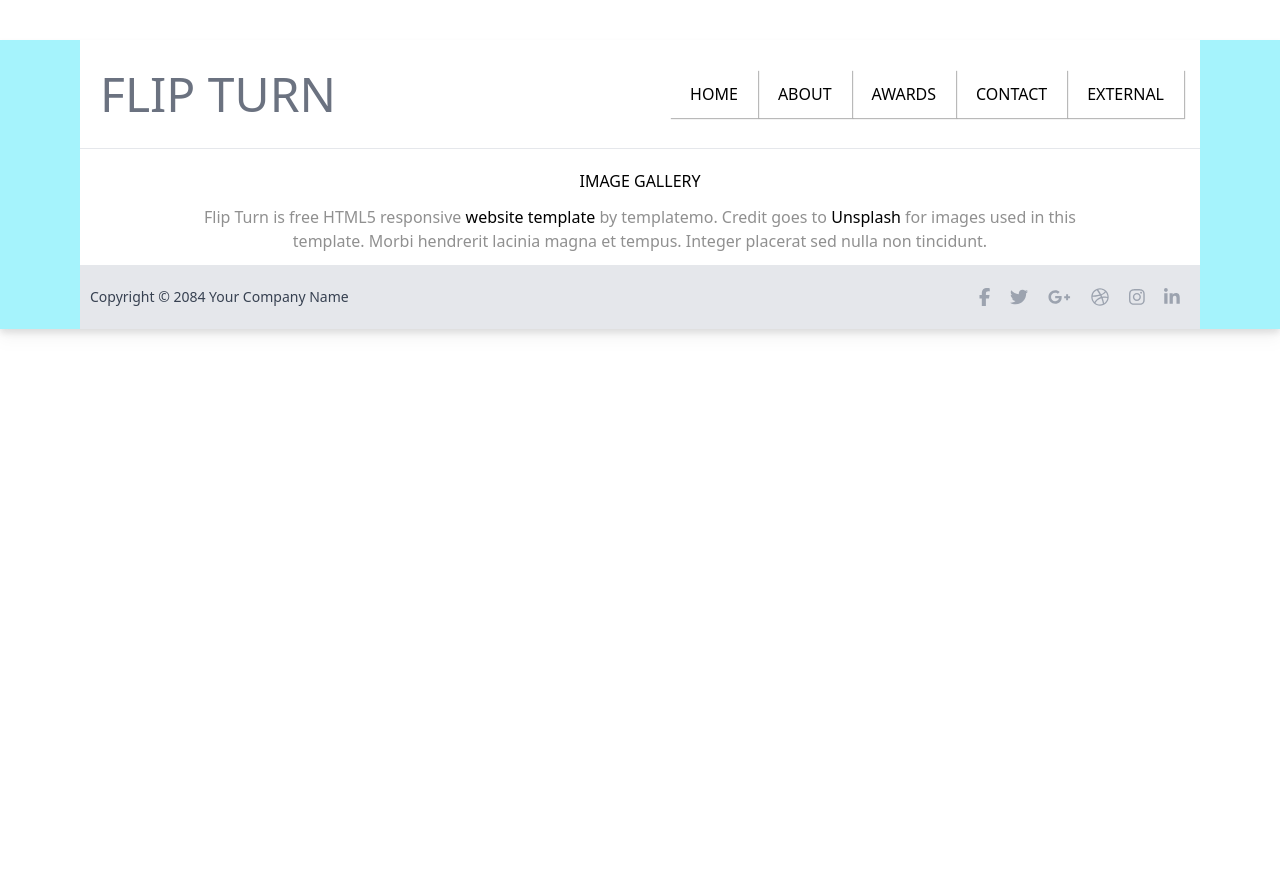
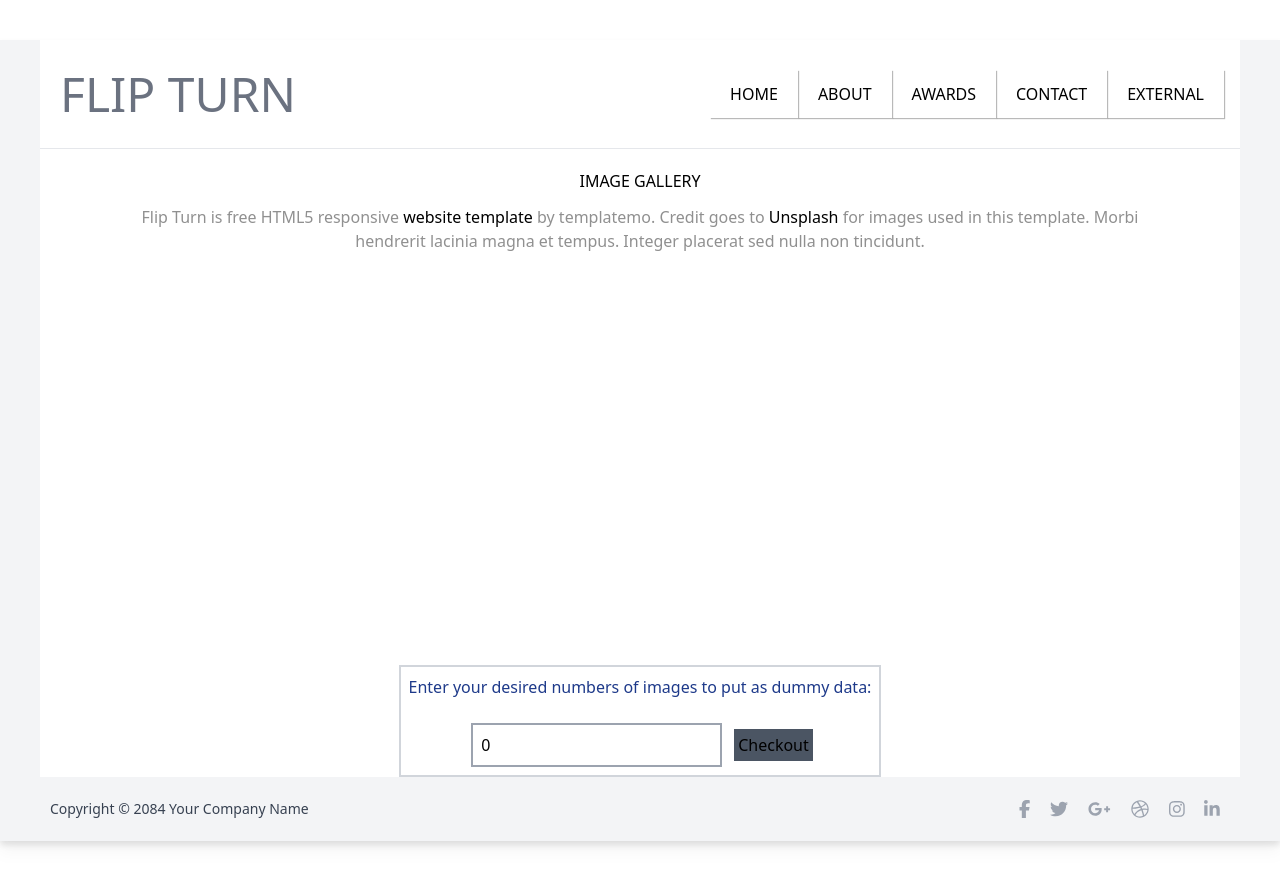
Before and after one commit to amin-bani-a/flip, a React (Create React App) app: page / in a window 1280 px wide. Before the commit the page ends 800 px from the top, so only its background shows below. Built offline with nearby package versions, Linux system fonts and the light colour scheme.

Commit message:
tweak some canges

```diff
--- a/public/index.html
+++ b/public/index.html
@@ -19,14 +19,7 @@
       name="description"
       content="Web site created using create-react-app"
     />
-    <!--
-      manifest.json provides metadata used when your web app is installed on a
-      user's mobile device or desktop. See https://developers.google.com/web/fundamentals/web-app-manifest/
-    -->
-    <link
-      rel="manifest"
-      href="%PUBLIC_URL%/manifest.json"
-    />
+
     <!--
       Notice the use of %PUBLIC_URL% in the tags above.
       It will be replaced with the URL of the `public` folder during the build.
--- a/src/App.js
+++ b/src/App.js
@@ -3,7 +3,7 @@ import Layout from './components/Layout';
 
 function App() {
   return (
-    <div className="App">
+    <div className="App bg-gray-400">
       <Layout />
     </div>
   );
--- a/src/components/Card.jsx
+++ b/src/components/Card.jsx
@@ -1,37 +1,13 @@
 import React, { useEffect, useState } from 'react';
 
 function Card(props) {
-    const MyComponent = () => {
-        const [data, setData] = useState(null);
+    return (
+        <div className='p-1 m-2 bg-gray-300 cursor-pointer hover:transform hover:scale-110 transition duration-200 ease-in-out'>
+            <img src={ props.imageSrc } />
+        </div>
 
-        useEffect(() => {
-            const fetchData = async () => {
-                try {
-                    const response = await fetch('https://image.dummyjson.c/200x100');
-                    const json = await response.json();
-                    setData(json);
-                } catch (error) {
-                    console.log('Error fetching data:', error);
-                }
-            };
+    );
+};
 
-            fetchData();
-        }, []);
-
-        return (
-            <div>
-                { data ? (
-                    <ul>
-                        { data.map((item) => (
-                            <li key={ item.id }>{ item.name }</li>
-                        )) }
-                    </ul>
-                ) : (
-                    <p>Loading data...</p>
-                ) }
-            </div>
-        );
-    };
-}
 
 export default Card;
--- /dev/null
+++ b/src/components/CreateData.jsx
@@ -0,0 +1,30 @@
+import React, { useEffect, useState } from "react";
+
+function CreateData(props) {
+  // const [images, setImages] = useState([]);
+  const [numberValue, setNumberValue] = useState(0);
+  // console.log("images array", images)
+  const handleNumberChange = (event) => {
+    setNumberValue(Number(event.target.value));
+  };
+  const getData = () => {
+    let tempImages = [];
+    for (let i = 0; i < numberValue; i++) {
+      tempImages = [...tempImages, `https://loremflickr.com/320/4${i}`];
+    }
+    props.setImages([...tempImages]);
+    setNumberValue(0);
+  };
+
+  return (
+    <div className="border-solid border-gray-300 border-2 ">
+      <h2 className="text-blue-900 p-2 mb-2">Enter your desired numbers of images to put as dummy data:</h2>
+      <input className="p-2 m-2 outline-black border-2 border-gray-400	" type="number" value={numberValue} onChange={handleNumberChange} />
+      <button className="bg-gray-600 p-1 m-1 hover:bg-gray-950 hover:text-gray-400 cursor-pointer" onClick={() => getData()}>
+        Checkout
+      </button>
+    </div>
+  );
+}
+
+export default CreateData;
--- a/src/components/Footer.jsx
+++ b/src/components/Footer.jsx
@@ -6,7 +6,7 @@ library.add(fab);
 
 function Footer() {
     return (
-        <div className="bg-gray-200 h-16 flex flex-row justify-between items-center w-full px-2.5">
+        <div className="bg-gray-100 h-16 flex flex-row justify-between items-center w-full px-2.5">
             <div className="self-center text-sm text-gray-700">
                 Copyright © 2084 Your Company Name
             </div>
--- a/src/components/Header.jsx
+++ b/src/components/Header.jsx
@@ -1,18 +1,23 @@
-import React from 'react'
+import React from "react";
 
 function Header() {
-    const menu = ['HOME', 'ABOUT', 'AWARDS', 'CONTACT', 'EXTERNAL']
-    return (
-        <div className='bg-white text-center h-[6.75rem] flex flex-row justify-between items-center border-b-gray-500'>
-            <div className=' text-5xl m-3 p-2 min-w-fit cursor-pointer text-gray-500'>FLIP TURN</div>
-            <div className='mr-2'>
-                <div className=' m-1 p-1'>
-                    <ul className='flex flex-row justify-between items-center'>{ menu.map((item) => <li className='px-5 py-3 cursor-pointer hover:bg-teal-200 shadow-[1px_1px_1px_rgba(80,80,80,0.4)]
-'>{ item }</li>) }</ul>
-                </div>
-            </div>
+  const menu = ["HOME", "ABOUT", "AWARDS", "CONTACT", "EXTERNAL"];
+  return (
+    <div className="bg-white text-center h-[6.75rem] flex flex-row justify-between items-center border-b-gray-500">
+      <div className=" text-5xl m-3 p-2 min-w-fit cursor-pointer text-gray-500">FLIP TURN</div>
+      <div className="mr-2">
+        <div className=" m-1 p-1">
+          <ul className="flex flex-row justify-between items-center">
+            {menu.map((item) => (
+              <li key={item.index} className="px-5 py-3 cursor-pointer hover:bg-teal-200 shadow-[1px_1px_1px_rgba(80,80,80,0.4)]">
+                {item}
+              </li>
+            ))}
+          </ul>
         </div>
-    )
+      </div>
+    </div>
+  );
 }
 
-export default Header
+export default Header;
--- a/src/components/Layout.jsx
+++ b/src/components/Layout.jsx
@@ -5,7 +5,7 @@ import Footer from './Footer'
 
 function Layout() {
     return (
-        <div className=' bg-cyan-200 min-h-full px-20 my-10 flex-col justify-center w-full drop-shadow-lg'>
+        <div className=' bg-gray-100 min-h-full px-10 my-10 flex-col justify-center w-full drop-shadow-lg'>
 
             <Header />
             <Main />
--- a/src/components/Main.jsx
+++ b/src/components/Main.jsx
@@ -1,18 +1,23 @@
-import React from 'react'
-import Card from './Card'
+import React, { useEffect, useState } from "react";
+import CreateData from "./CreateData";
+import Card from "./Card";
 
 function Main() {
-    return (
-        <div className='bg-white text-center flex flex-col justify-center align-middle items-center border-solid border-t-[1px] border-gray-200'>
-            <div className='uppercase mb-2 mt-2 pt-3'>Image Gallery
-            </div>
-            <div className='w-10/12 mb-3 mt-1 text-[#909090]'>Flip Turn is free HTML5 responsive<a className='text-black cursor-pointer'> website template </a> by templatemo. Credit goes to <a className='text-black cursor-pointer'>Unsplash</a> for images used in this template. Morbi hendrerit lacinia magna et tempus. Integer placerat sed nulla non tincidunt.
-            </div>
-            <div>
-                <Card />
-            </div>
-        </div>
-    )
+  const [images, setImages] = useState([]);
+  console.log("images array", images);
+  const renderedImages = images.map((image, index) => <Card key={index} imageSrc={image} />);
+
+  return (
+    <div className="bg-white text-center flex flex-col justify-center  items-center border-solid border-t-[1px] border-gray-200">
+      <div className="uppercase mb-2 mt-2 pt-3">Image Gallery</div>
+      <div className="w-10/12 mb-3 mt-1 text-[#909090]">
+        Flip Turn is free HTML5 responsive<a className="text-black cursor-pointer"> website template </a> by templatemo. Credit goes to <a className="text-black cursor-pointer">Unsplash</a> for images
+        used in this template. Morbi hendrerit lacinia magna et tempus. Integer placerat sed nulla non tincidunt.
+      </div>
+      <div className="mb-20 flex flex-row flex-wrap justify-center items-center min-h-[20rem]">{renderedImages}</div>
+      <CreateData setImages={setImages} />
+    </div>
+  );
 }
 
-export default Main
+export default Main;
```
Also changed, not shown: public/manifest.json (deleted), public/robots.txt (deleted).
